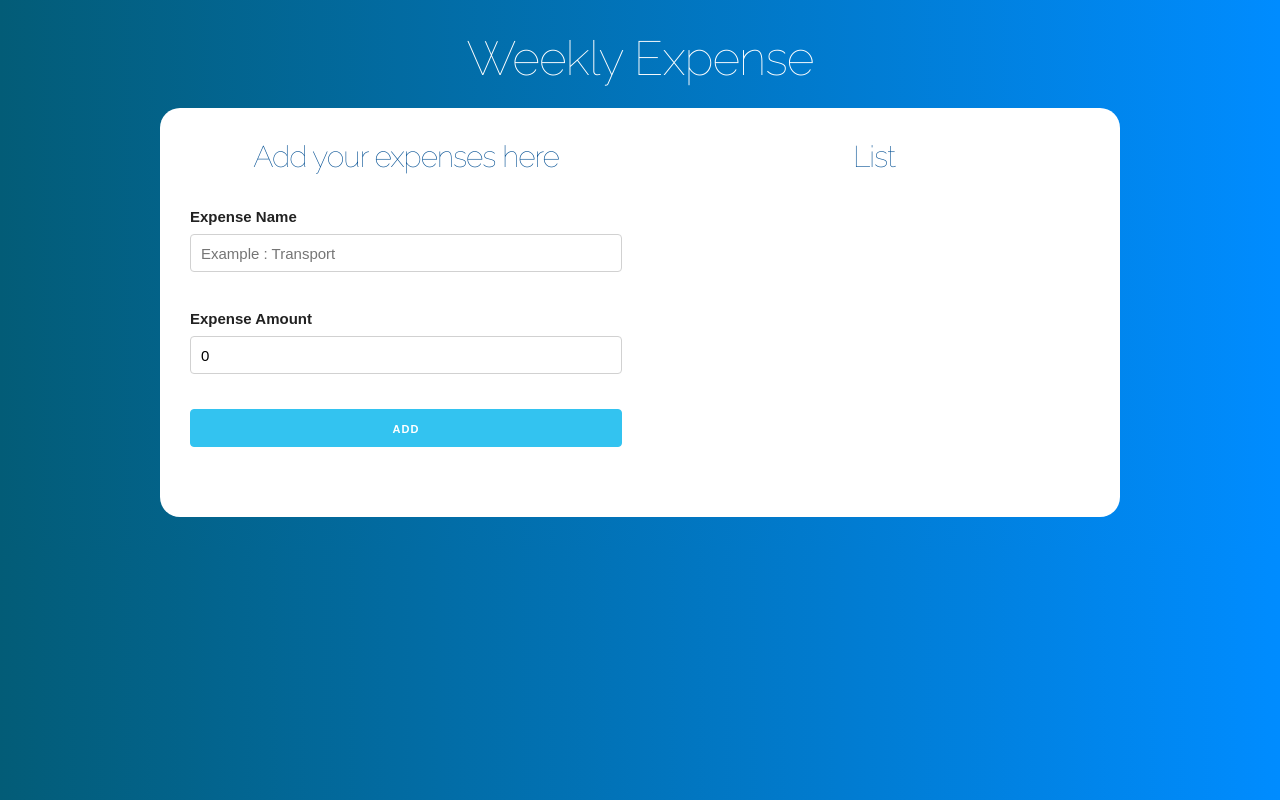
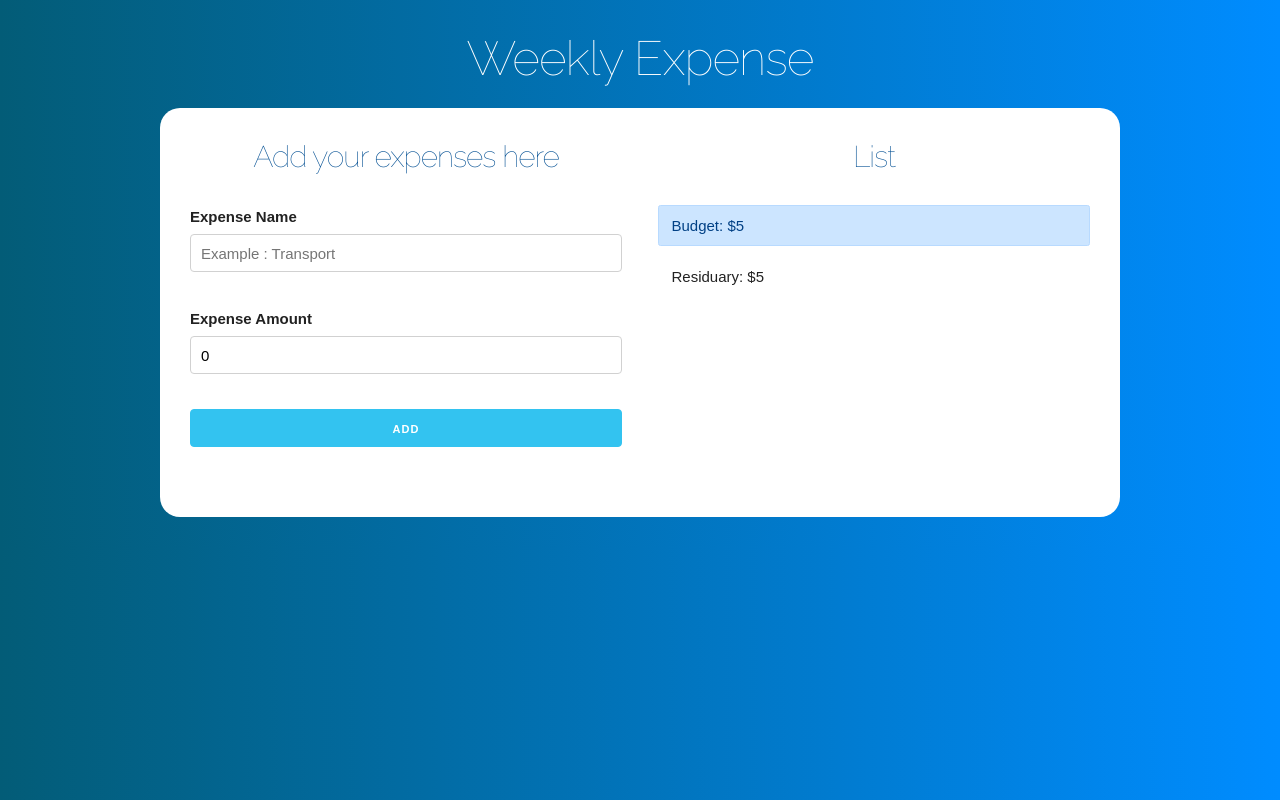
Before and after one commit to Erick-SN/BudgetControl, a React (Create React App) app: page / in a window 1280 px wide. Both pictures are taken after typing "5" into the empty fields and a click on the input "Submit Budget". Built offline with nearby package versions, Linux system fonts and the light colour scheme.

Commit message:
Functionality Expenses List

```diff
--- a/src/App.js
+++ b/src/App.js
@@ -1,17 +1,27 @@
-import React, { useState } from 'react';
+import React, { useState, useEffect } from 'react';
 import Ask from './components/Ask';
 import Form from './components/Form';
 import List from './components/List';
-
+import BudgetControl from './components/BudgetControl';
 function App() {
   const [budget, setBudget] = useState(0);
   const [residuary, setResiduary] = useState(0);
   const [showAsk, setShowAsk] = useState(true);
   const [expenses, setExpense] = useState([]);
+  const [expense, saveExpense] = useState({});
+  const [createExpense, setCreateExpense] = useState(false);
 
-  const addExpense = (expense) => {
-    setExpense([...expenses, expense]);
-  };
+  useEffect(() => {
+    if (createExpense) {
+      setExpense([...expenses, expense]);
+
+      const remainingBudget = residuary - expense.amount;
+      setResiduary(remainingBudget);
+
+      setCreateExpense(false);
+    }
+  }, [expense]);
+
   return (
     <>
       <div className='container'>
@@ -27,10 +37,14 @@ function App() {
             ) : (
               <div className='row'>
                 <div className='one-half column'>
-                  <Form addExpense={addExpense} />
+                  <Form
+                    saveExpense={saveExpense}
+                    setCreateExpense={setCreateExpense}
+                  />
                 </div>
                 <div className='one-half column'>
                   <List expenses={expenses} />
+                  <BudgetControl budget={budget} residuary={residuary} />
                 </div>
               </div>
             )}
--- /dev/null
+++ b/src/components/BudgetControl.jsx
@@ -0,0 +1,11 @@
+import React from 'react';
+const BudgetControl = ({ budget, residuary }) => {
+  return (
+    <>
+      <div className='alert alert-primary'>Budget: ${budget}</div>
+      <div className='alert'>Residuary: ${residuary}</div>
+    </>
+  );
+};
+
+export default BudgetControl;
--- a/src/components/Form.jsx
+++ b/src/components/Form.jsx
@@ -1,7 +1,7 @@
 import React, { useState } from 'react';
 import shortid from 'shortid';
 import Error from './Error';
-const Form = ({ addExpense }) => {
+const Form = ({ saveExpense, setCreateExpense }) => {
   const [name, setName] = useState('');
   const [amount, setAmount] = useState(0);
   const [error, setError] = useState(false);
@@ -17,7 +17,8 @@ const Form = ({ addExpense }) => {
       amount,
       id: shortid.generate(),
     };
-    addExpense(expense);
+    saveExpense(expense);
+    setCreateExpense(true);
     setName('');
     setAmount(0);
   };
```
